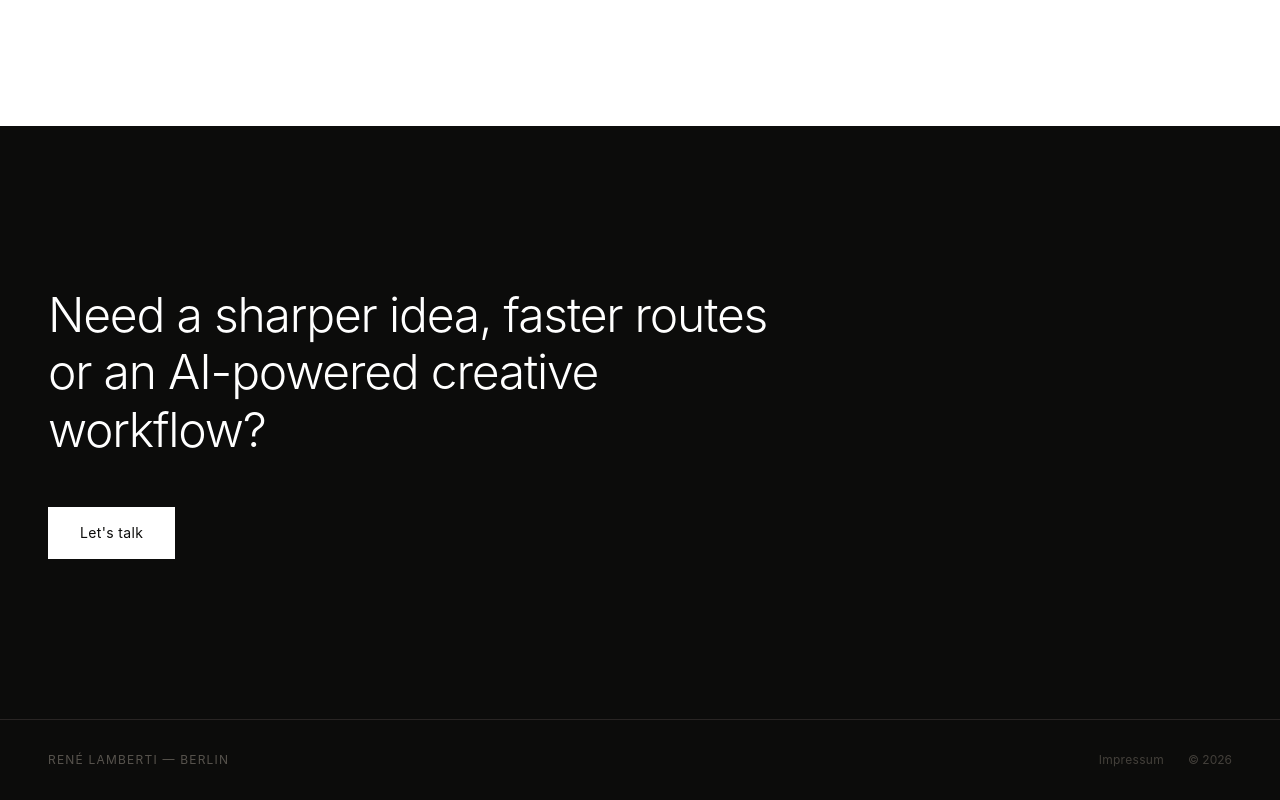
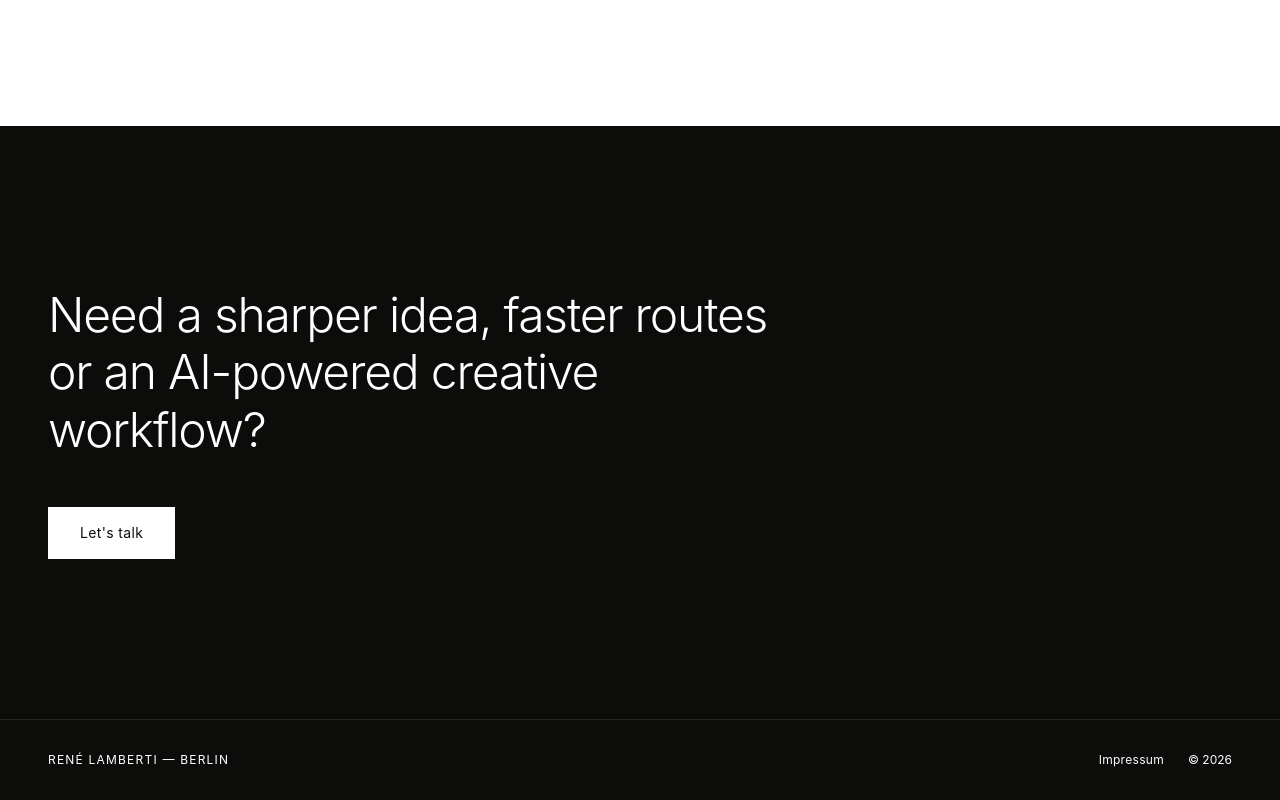
Before and after one commit to EnerL77/rene-website, a Next.js app: page / in a window 1280 px wide. Shown: the part 6642-7442 px from the top of the page. Built offline with nearby package versions, Linux system fonts and the light colour scheme.

Commit message:
Update copy and layout

```diff
--- a/components/Footer.tsx
+++ b/components/Footer.tsx
@@ -4,17 +4,17 @@ export default function Footer() {
   return (
     <footer className="bg-stone-950 border-t border-stone-800 px-6 lg:px-12 py-8">
       <div className="max-w-7xl mx-auto flex flex-col sm:flex-row items-start sm:items-center justify-between gap-4">
-        <p className="text-xs text-stone-600 tracking-widest uppercase">
+        <p className="text-xs text-white tracking-widest uppercase">
           René Lamberti — Berlin
         </p>
         <div className="flex items-center gap-6">
           <Link
             href="/impressum"
-            className="text-xs text-stone-700 hover:text-stone-400 transition-colors duration-200 tracking-wide"
+            className="text-xs text-white hover:text-stone-400 transition-colors duration-200 tracking-wide"
           >
             Impressum
           </Link>
-          <p className="text-xs text-stone-700">
+          <p className="text-xs text-white">
             © {new Date().getFullYear()}
           </p>
         </div>
```
